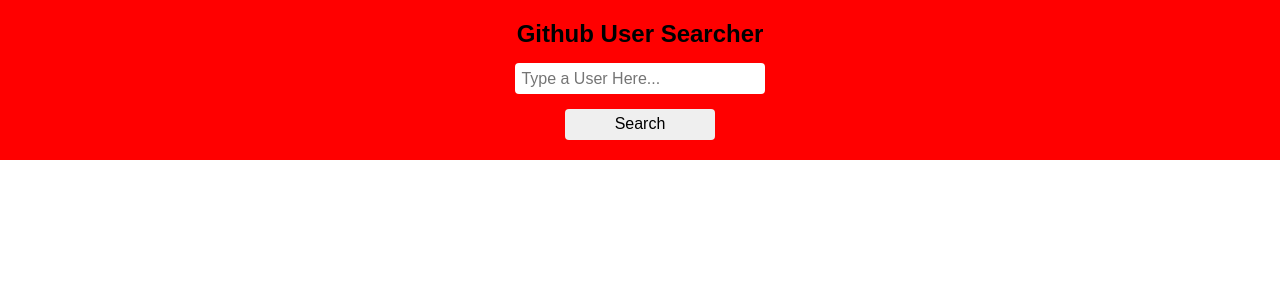
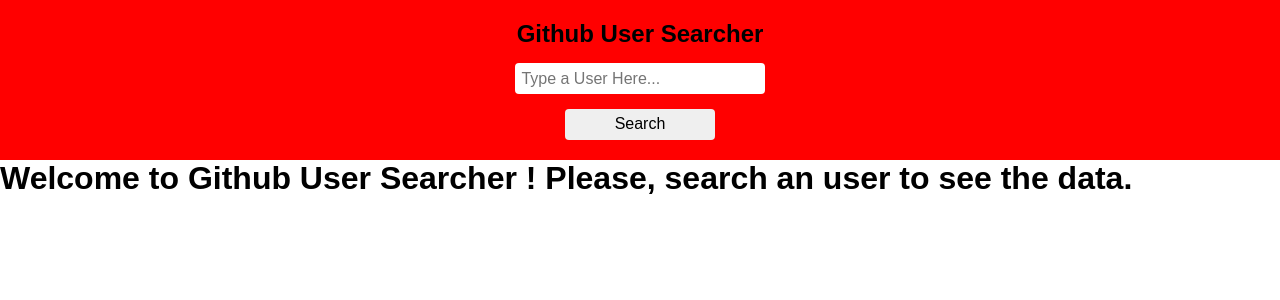
Before and after one commit to MarcelloFarias/github-profile-finder, a React (Create React App) app: page / in a window 1280 px wide. Shown: the top 300 px of the page. Built offline with nearby package versions, Linux system fonts and the light colour scheme.

Commit message:
Implemmenting The Verification and the messages for user

```diff
--- a/src/App.js
+++ b/src/App.js
@@ -13,6 +13,7 @@
     .then((response) => response.json())
     .then((data) => {
       setUserData(data);
+      console.log(data)
     })
     .catch((error) => console.log(error));
   }
@@ -21,7 +22,19 @@
     <>
       <Header searchValue={searchValue} onChange={(e) => setSearchValue(e.target.value)} onClick={searchUser} />
       <main>
-        <Profile data={userData} />
+        {typeof userData === "undefined"
+        ?
+        <div className='message-container'>
+          <h1>Welcome to Github User Searcher ! Please, search an user to see the data.</h1>
+        </div>
+        :
+        <div className={userData?.message === 'Not Found' ? 'message-container' : 'user-container'}>
+          {userData?.message === "Not Found"
+          ?
+          <h1>User Not Found</h1>
+          :
+          <Profile data={userData} />}
+        </div>}
       </main>
     </>
   );
```
